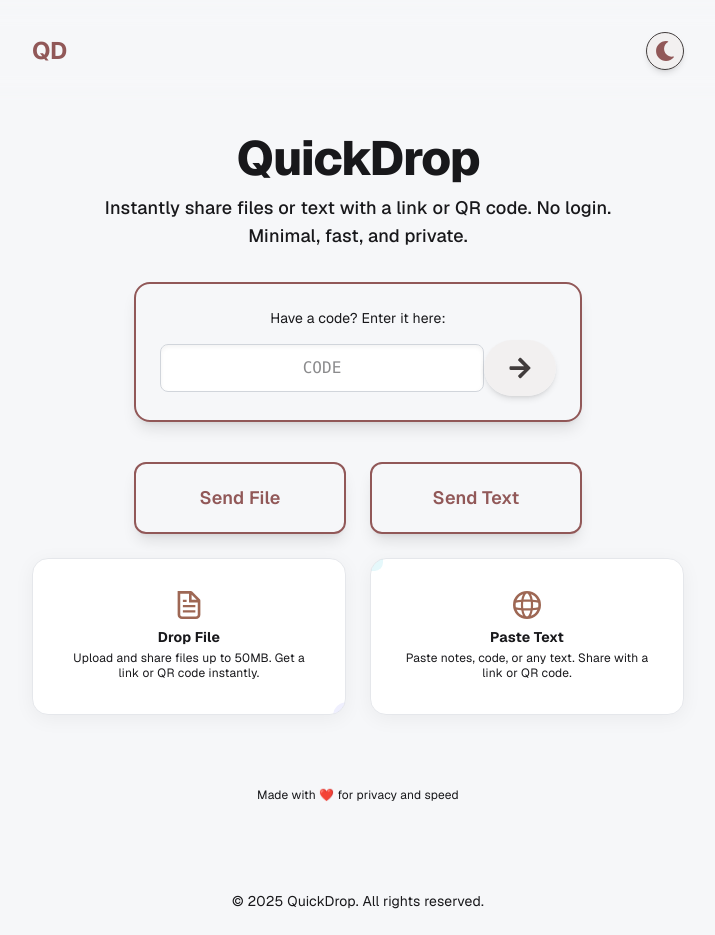
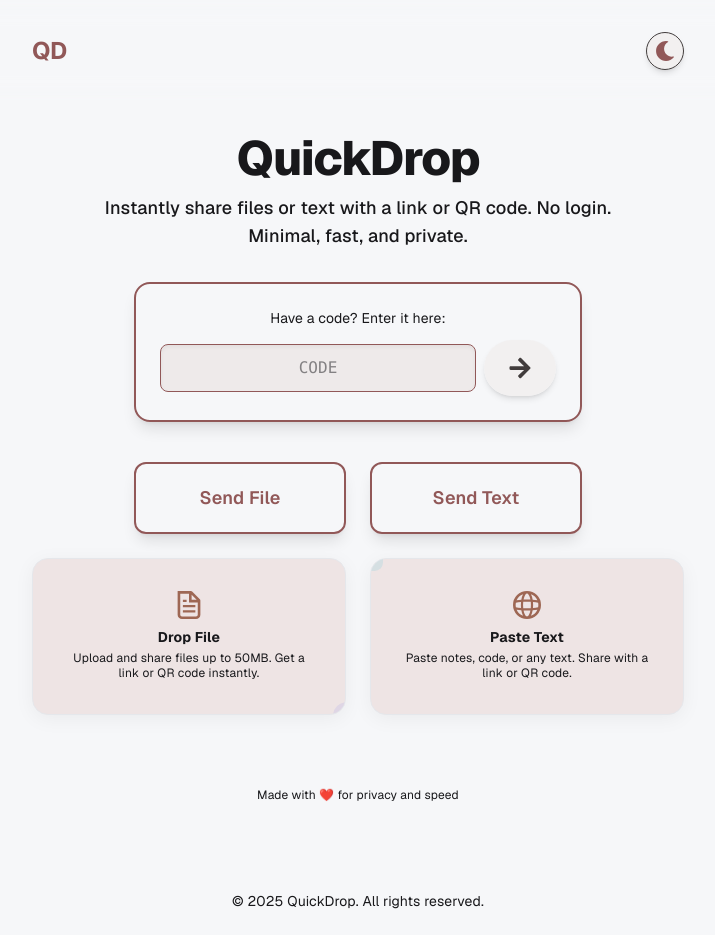
Before and after one commit to LikhithSP/QuickDrop, a Next.js app: page / in a window 1280 px wide. Shown: the whole page, without its empty margins (282-997 px from the left). Built offline with nearby package versions, Linux system fonts and the light colour scheme.

Commit message:
made ui changes

```diff
--- a/src/app/components/CodeInput.tsx
+++ b/src/app/components/CodeInput.tsx
@@ -32,12 +32,11 @@ export default function CodeInput() {
             // Remove any non-alphanumeric characters but preserve case
             setCode(e.target.value.replace(/[^a-zA-Z0-9]/g, ''));
           }}
-        />
-        <button
+        />        <button
           type="submit"
-          className="bg-primary hover:bg-primary/80 text-white rounded-r-lg px-3 transition-all duration-200 text-sm"
+          className="bg-primary hover:bg-primary/80 text-white rounded-r-lg px-3 transition-all duration-200 text-sm ml-2"
         >
-          <FaArrowRight size={12} />
+          <FaArrowRight size={7} />
         </button>
       </form>
       {error && <div className="absolute text-xs text-red-500 mt-1">{error}</div>}
--- a/src/app/globals.css
+++ b/src/app/globals.css
@@ -6,11 +6,11 @@
   --primary: #915858;
   --secondary: #64748b;
   --accent: #38bdf8;
-  --card-bg: #ffffff;
+  --card-bg: #eee4e4;
   --card-text: #18181b;
   --card-border: #e5e7eb;
-  --input-bg: #ffffff;
-  --input-border: #d1d5db;
+  --input-bg: #eeeaea;
+  --input-border:#915858 ;
   --input-text: #18181b;
   --button-bg: #f1efefe7;
   --button-text: #413c3c;
@@ -46,11 +46,11 @@
     --primary: #c08c8c;
     --secondary: #a1a1aa;
     --accent: #38bdf8;
-    --card-bg: #161618;
+    --card-bg: #161616;
     --card-text: #f4f4f5;
-    --card-border: #27272a;
-    --input-bg: #27272a;
-    --input-border: #111111;
+    --card-border: #3d3d3f;
+    --input-bg: #161616;
+    --input-border: #8b8181;
     --input-text: #f4f4f5;
     --button-bg: #ebf0f5;
     --button-text: #0a0a0a;
--- a/src/app/page.tsx
+++ b/src/app/page.tsx
@@ -30,8 +30,7 @@ export default function Home() {
         <form onSubmit={handleCodeSubmit} className="flex flex-col items-center">
           <div className="w-full bg-gradient-to-br from-primary/10 to-secondary/10 border-2 border-[#915858] dark:border-primary rounded-2xl shadow-lg p-6 flex flex-col items-center gap-2">
             <p className="text-secondary text-sm mb-1">Have a code? Enter it here:</p>
-            <div className="flex w-full items-center">
-              <input
+            <div className="flex w-full items-center">              <input
                 type="text"
                 className="flex-1 p-4 rounded-l-xl border-0 bg-white/80 dark:bg-black/40 text-input-text focus:ring-2 focus:ring-primary outline-none transition text-center text-2xl tracking-widest font-mono font-bold shadow-inner placeholder:font-normal placeholder:tracking-normal"
                 placeholder="CODE"
@@ -43,7 +42,7 @@ export default function Home() {
               />
               <button
                 type="submit"
-                className="bg-primary hover:bg-primary/80 text-white rounded-r-xl px-6 py-4 transition-all duration-200 flex items-center justify-center text-2xl font-bold shadow-md"
+                className="bg-primary hover:bg-primary/80 text-white rounded-r-xl px-6 py-4 transition-all duration-200 flex items-center justify-center text-2xl font-bold shadow-md ml-2"
                 aria-label="Go"
               >
                 <FaArrowRight />
```
